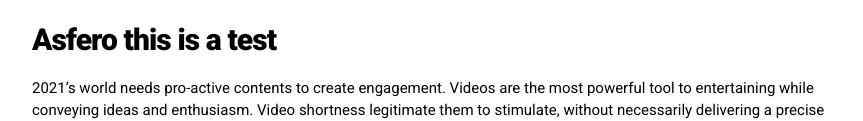
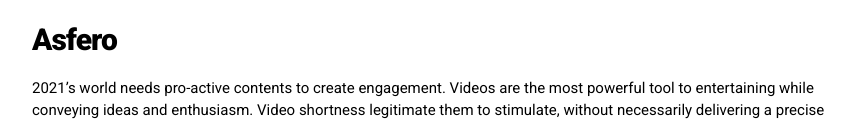
Before and after one commit to andreascari/asfero-, a website: page index.html in a window 1280 px wide. Shown: the part 412-533 px from the top of the page, without its empty margins (208-1071 px from the left). Drawn offline with nearby package versions, Linux system fonts and the light colour scheme.

Commit message:
Update index.html

```diff
--- a/index.html
+++ b/index.html
@@ -29,7 +29,7 @@
           <div class="insideTopContainer">
 
             <div class="description">
-              <div class="logo"> Asfero this is a test </div>
+              <div class="logo"> Asfero </div>
                   <div class="paragraph marginDescription mainDescription"> 2021’s world needs pro-active contents to create engagement. Videos are the most powerful tool to entertaining while conveying ideas and enthusiasm. Video shortness legitimate them to stimulate, without necessarily delivering a precise answer. <br><br> We work for commissioned and personal projects. Asfero is Andrea Scaringello, Filippo Elgorni, Riccardo Orsini.
                   </div>
                   <div class="menu">
```
